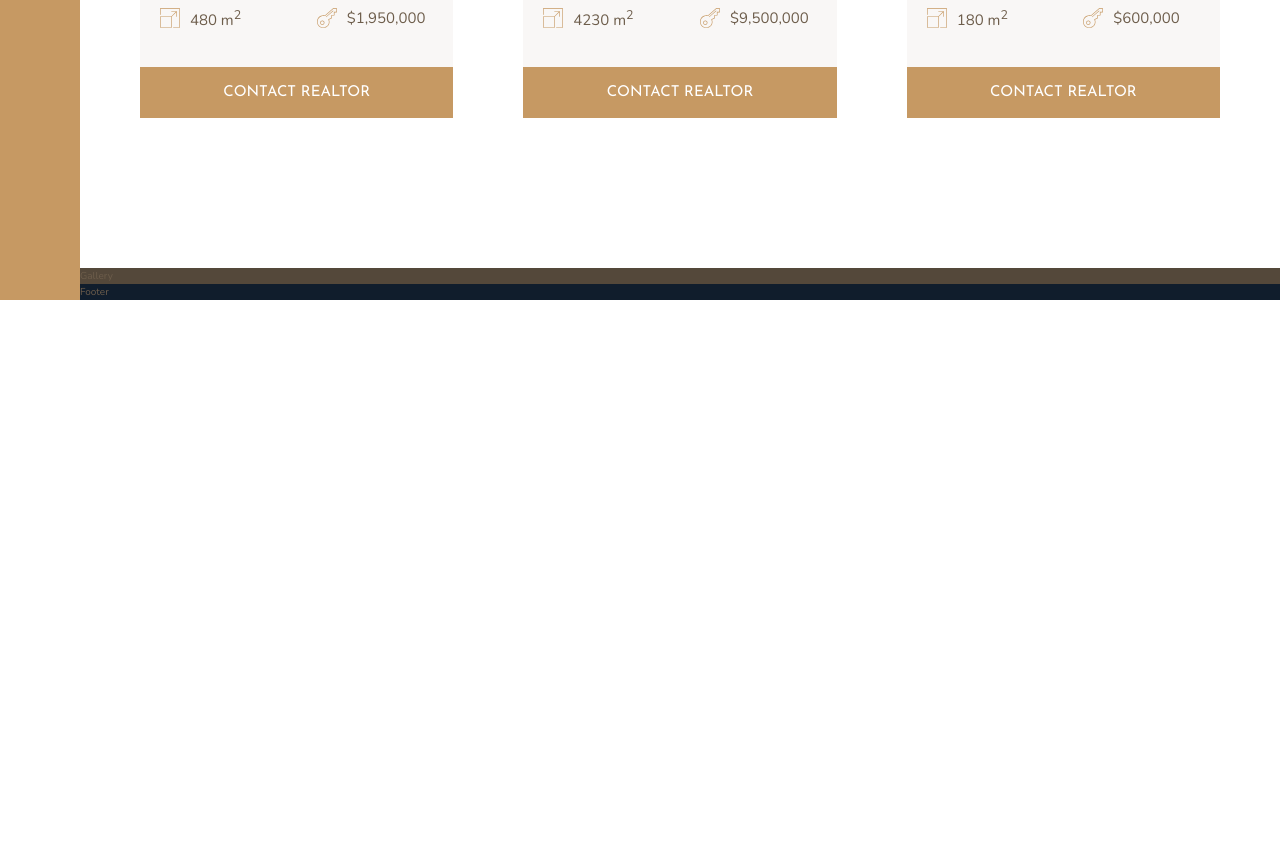
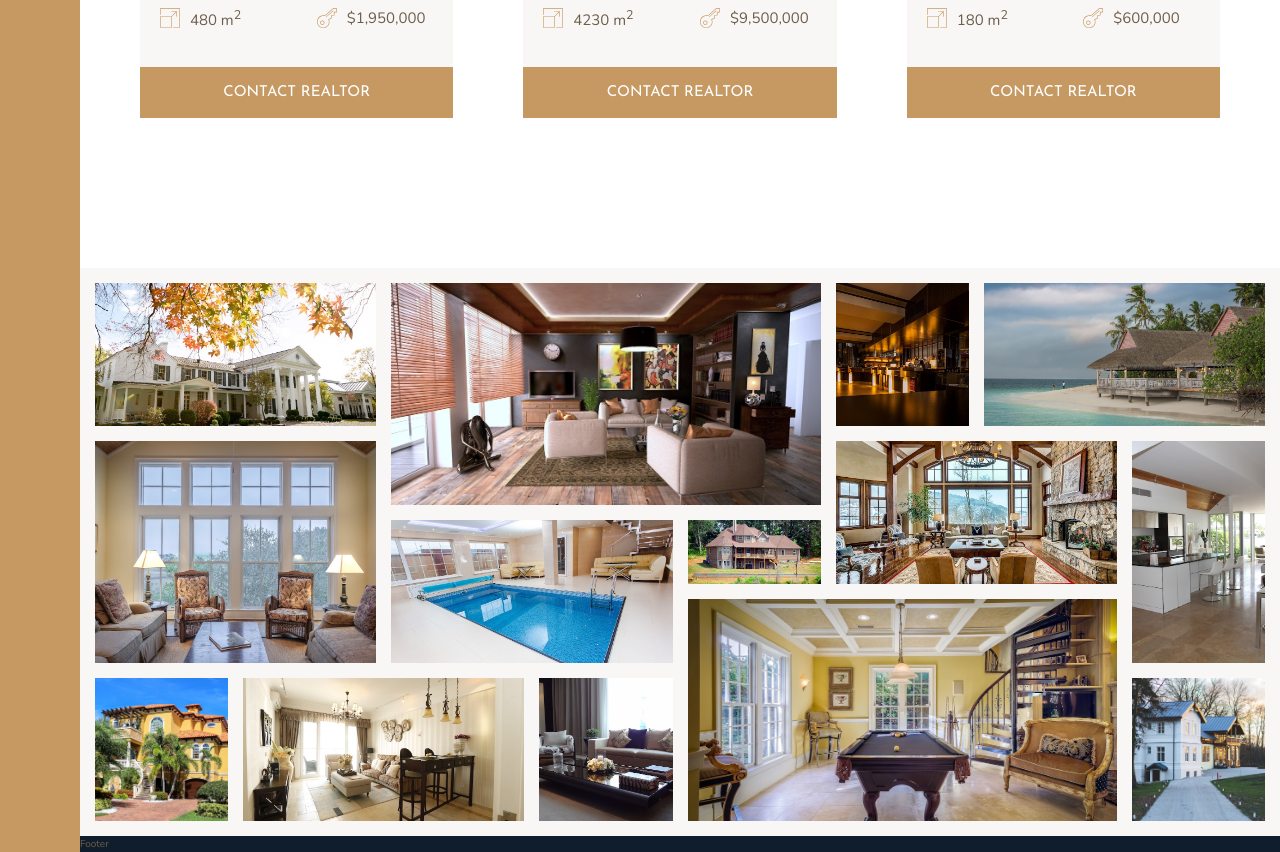
Before and after one commit to sib4321/Nexter, a website: page index.html in a window 1280 px wide. Shown: the part 2790-3642 px from the top of the page. Before the commit the page ends 3090 px from the top, so only its background shows below. Drawn offline with nearby package versions, Linux system fonts and the light colour scheme.

Commit message:
Build the Gallery

```diff
--- a/index.html
+++ b/index.html
@@ -313,9 +313,37 @@
             </div>
         </section>
 
-        <section class="gallery">
-            Gallery
-        </section>
+       <section class="gallery">
+
+           <figure class="gallery__item gallery__item--1"><img src="img/gal-1.jpeg" alt="Gallery image 1"
+                                                               class="gallery__img"></figure>
+           <figure class="gallery__item gallery__item--2"><img src="img/gal-2.jpeg" alt="Gallery image 2"
+                                                               class="gallery__img"></figure>
+           <figure class="gallery__item gallery__item--3"><img src="img/gal-3.jpeg" alt="Gallery image 3"
+                                                               class="gallery__img"></figure>
+           <figure class="gallery__item gallery__item--4"><img src="img/gal-4.jpeg" alt="Gallery image 4"
+                                                               class="gallery__img"></figure>
+           <figure class="gallery__item gallery__item--5"><img src="img/gal-5.jpeg" alt="Gallery image 5"
+                                                               class="gallery__img"></figure>
+           <figure class="gallery__item gallery__item--6"><img src="img/gal-6.jpeg" alt="Gallery image 6"
+                                                               class="gallery__img"></figure>
+           <figure class="gallery__item gallery__item--7"><img src="img/gal-7.jpeg" alt="Gallery image 7"
+                                                               class="gallery__img"></figure>
+           <figure class="gallery__item gallery__item--8"><img src="img/gal-8.jpeg" alt="Gallery image 8"
+                                                               class="gallery__img"></figure>
+           <figure class="gallery__item gallery__item--9"><img src="img/gal-9.jpeg" alt="Gallery image 9"
+                                                               class="gallery__img"></figure>
+           <figure class="gallery__item gallery__item--10"><img src="img/gal-10.jpeg" alt="Gallery image 10"
+                                                                class="gallery__img"></figure>
+           <figure class="gallery__item gallery__item--11"><img src="img/gal-11.jpeg" alt="Gallery image 11"
+                                                                class="gallery__img"></figure>
+           <figure class="gallery__item gallery__item--12"><img src="img/gal-12.jpeg" alt="Gallery image 12"
+                                                                class="gallery__img"></figure>
+           <figure class="gallery__item gallery__item--13"><img src="img/gal-13.jpeg" alt="Gallery image 13"
+                                                                class="gallery__img"></figure>
+           <figure class="gallery__item gallery__item--14"><img src="img/gal-14.jpeg" alt="Gallery image 14"
+                                                                class="gallery__img"></figure>
+       </section>
 
         <footer class="footer">
             Footer
--- a/sass/_gallery.scss
+++ b/sass/_gallery.scss
@@ -1,4 +1,89 @@
 .gallery {
-  background-color: $color-grey-dark-1;
+  background-color: $color-grey-light-1;
   grid-column: full-start / full-end;
+
+  display: grid;
+  grid-template-columns: repeat(8, 1fr);
+  grid-template-rows: repeat(7, 5vw);
+  grid-gap: 1.5rem;
+  padding: 1.5rem;
+
+  &__item {
+    &--1 {
+      grid-row: 1 / span 2;
+      grid-column: 1 / span 2;
+    }
+
+    &--2 {
+      grid-row: 1 / span 3;
+      grid-column: 3 / span 3;
+    }
+
+    &--3 {
+      grid-row: 1 / span 2;
+      grid-column: 6 / 7;
+    }
+
+    &--4 {
+      grid-row: 1 / span 2;
+      grid-column: 7 / -1;
+    }
+
+    &--5 {
+      grid-row: 3 / span 3;
+      grid-column: 1 / span 2;
+    }
+
+    &--6 {
+      grid-row: 4 / span 2;
+      grid-column: 3 / span 2;
+    }
+
+    &--7 {
+      grid-row: 4 / 5;
+      grid-column: 5 / 6;
+    }
+
+    &--8 {
+      grid-row: 3 / span 2;
+      grid-column: 6 / span 2;
+    }
+
+    &--9 {
+      grid-row: 3 / span 3;
+      grid-column: 8 / -1;
+    }
+
+    &--10 {
+      grid-row: 6 / span 2;
+      grid-column: 1 / 2;
+    }
+
+    &--11 {
+      grid-row: 6 / span 2;
+      grid-column: 2 / span 2;
+    }
+
+    &--12 {
+      grid-row: 6 / span 2;
+      grid-column: 4 / 5;
+    }
+
+    &--13 {
+      grid-row: 5 / span 3;
+      grid-column: 5 / span 3;
+    }
+
+    &--14 {
+      grid-row: 6 / span 2;
+      grid-column: 8 / -1;
+    }
+  }
+
+  &__img {
+    width: 100%;
+    height: 100%;
+    object-fit: cover;
+    display: block;
+  }
 }
```
Also changed, not shown: css/style.css.
